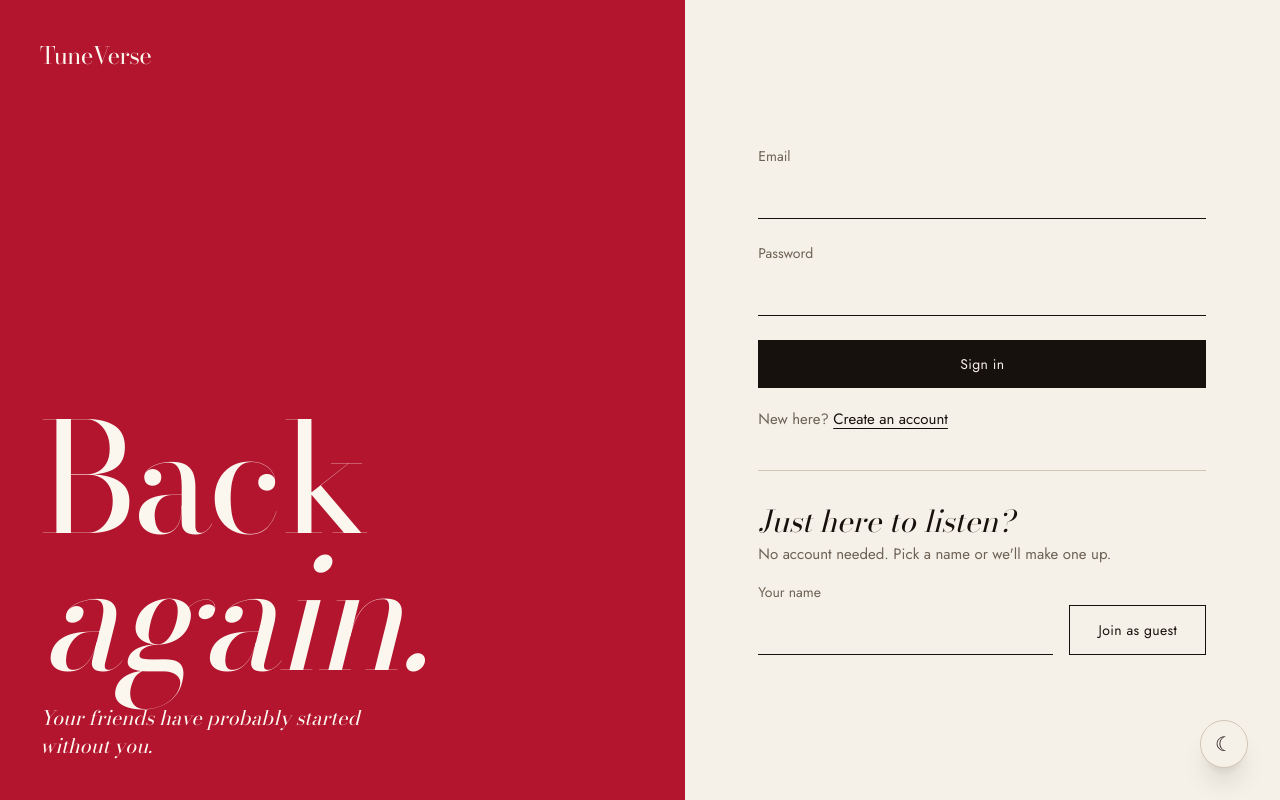
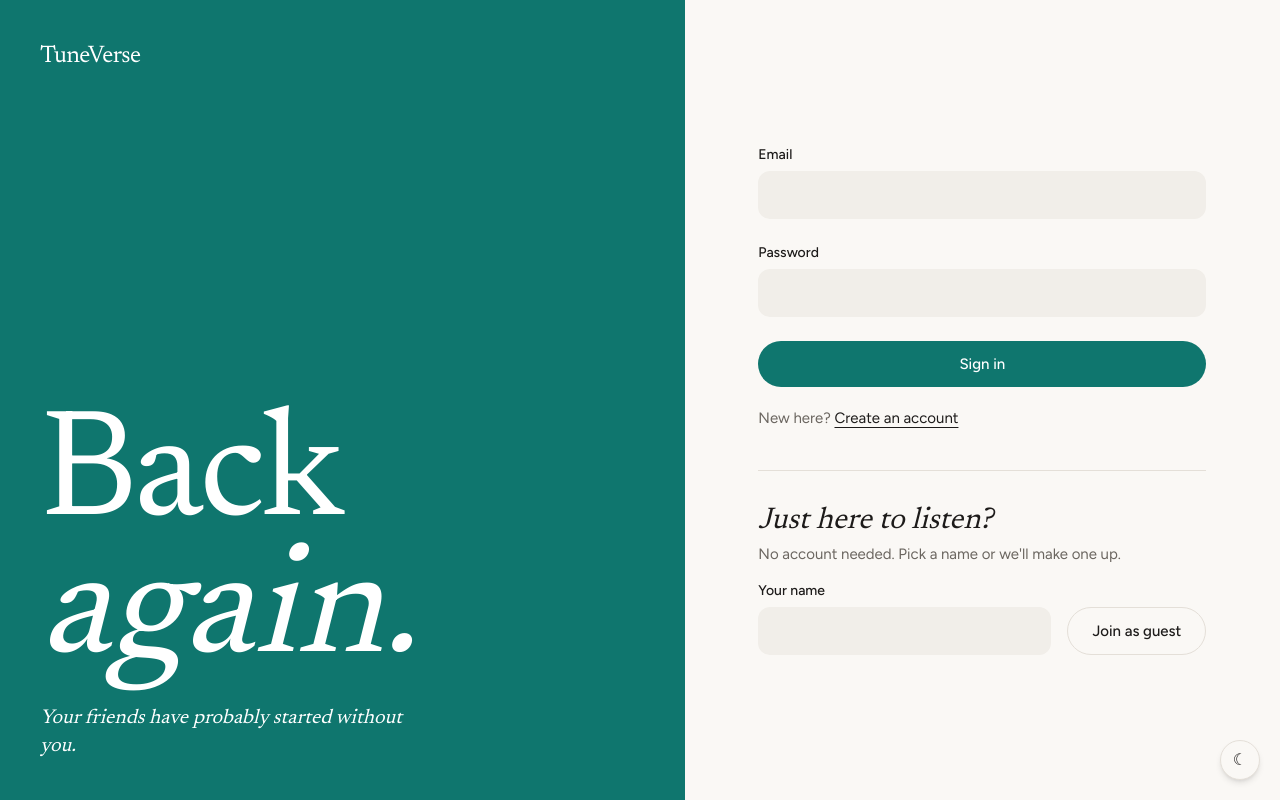
Before and after one commit to rahmanfaizur/TuneVerse, a Next.js app in the folder apps/web/: page /login in a window 1280 px wide. Built offline with nearby package versions, Linux system fonts and the light colour scheme; no server answers.

Commit message:
friendlier look: figtree, warm backgrounds and teal buttons, rounder controls

```diff
--- a/apps/web/src/app/globals.css
+++ b/apps/web/src/app/globals.css
@@ -3,15 +3,15 @@
 @custom-variant dark (&:where(.dark, .dark *));
 
 :root {
-  --background: #f6f1e8;
-  --foreground: #17110d;
-  --muted: #ebe4d7;
-  --muted-foreground: #6d6256;
-  --border: #cfc5b4;
-  --accent: #17110d;
-  --accent-foreground: #f6f1e8;
-  --signal: #b3142e;
-  --signal-foreground: #fbf6ee;
+  --background: #faf8f5;
+  --foreground: #1d1b1a;
+  --muted: #f1eee9;
+  --muted-foreground: #6b6660;
+  --border: #e4dfd8;
+  --accent: #1d1b1a;
+  --accent-foreground: #faf8f5;
+  --signal: #0f766e;
+  --signal-foreground: #ffffff;
 }
 
 @theme inline {
@@ -29,15 +29,15 @@
 }
 
 .dark {
-  --background: #231c1e;
-  --foreground: #f4eee2;
-  --muted: #302729;
-  --muted-foreground: #b8ad9f;
-  --border: #4b4042;
-  --accent: #f4eee2;
-  --accent-foreground: #231c1e;
-  --signal: #f4586c;
-  --signal-foreground: #1c1517;
+  --background: #1e1c1b;
+  --foreground: #f4f1ec;
+  --muted: #2a2725;
+  --muted-foreground: #a8a29a;
+  --border: #3a3633;
+  --accent: #f4f1ec;
+  --accent-foreground: #1e1c1b;
+  --signal: #2dd4bf;
+  --signal-foreground: #0b1f1d;
 }
 
 html {
@@ -56,13 +56,29 @@ body {
   transition: background-color 0.4s ease, color 0.4s ease;
 }
 
-h1,
-h2,
-h3,
-h4,
-h5,
-h6 {
+/* The one serif touch: a single word here and there, so it never gets heavy. */
+em {
   font-family: var(--font-serif);
+  font-style: italic;
+  font-weight: 400;
+  letter-spacing: 0;
+}
+
+.field {
+  width: 100%;
+  border-radius: 0.75rem;
+  background: var(--muted);
+  padding: 0.75rem 1rem;
+  outline: none;
+  transition: box-shadow 0.2s ease;
+}
+
+.field::placeholder {
+  color: var(--muted-foreground);
+}
+
+.field:focus {
+  box-shadow: 0 0 0 2px var(--signal);
 }
 
 @keyframes float-up {
@@ -256,10 +272,6 @@ h6 {
   }
 }
 
-.masthead {
-  font-size: clamp(4.5rem, 21.5vw, 30rem);
-}
-
 .skeleton {
   background: linear-gradient(100deg, var(--muted) 30%, var(--border) 50%, var(--muted) 70%);
   background-size: 250% 100%;
--- a/apps/web/src/app/layout.tsx
+++ b/apps/web/src/app/layout.tsx
@@ -3,22 +3,21 @@ import { SocketProvider } from "../context/SocketContext";
 import { AuthProvider } from "../context/AuthContext";
 import { SpotifyProvider } from "../context/SpotifyContext";
 import { Toaster } from "sonner";
-import { Bodoni_Moda, Jost } from "next/font/google";
+import { Figtree, Newsreader } from "next/font/google";
 import { ThemeProvider } from "../components/ThemeProvider";
 import { ThemeToggle } from "../components/ThemeToggle";
 import NavigationProgress from "../components/NavigationProgress";
 
-const bodoni = Bodoni_Moda({
+const figtree = Figtree({
   subsets: ["latin"],
-  style: ["normal", "italic"],
-  axes: ["opsz"],
-  variable: "--font-serif",
+  variable: "--font-sans",
   display: "swap",
 });
 
-const jost = Jost({
+const newsreader = Newsreader({
   subsets: ["latin"],
-  variable: "--font-sans",
+  style: ["italic"],
+  variable: "--font-serif",
   display: "swap",
 });
 
@@ -29,7 +28,7 @@ export default function RootLayout({
 }) {
   return (
     <html lang="en" suppressHydrationWarning>
-      <body className={`${bodoni.variable} ${jost.variable} font-sans antialiased`}>
+      <body className={`${figtree.variable} ${newsreader.variable} font-sans antialiased`}>
         <ThemeProvider
           attribute="class"
           defaultTheme="system"
@@ -42,13 +41,13 @@ export default function RootLayout({
                 {children}
                 <ThemeToggle />
                 <Toaster
-                  position="top-center"
+                  position="bottom-center"
                   toastOptions={{
                     style: {
                       background: "var(--foreground)",
                       color: "var(--background)",
                       border: "none",
-                      borderRadius: 0,
+                      borderRadius: 12,
                       fontFamily: "var(--font-sans)",
                     },
                   }}
--- a/apps/web/src/components/Button.tsx
+++ b/apps/web/src/components/Button.tsx
@@ -1,13 +1,12 @@
 import { ButtonHTMLAttributes } from "react";
 import Spinner from "./Spinner";
 
-type Variant = "ink" | "signal" | "outline" | "quiet";
+type Variant = "primary" | "outline" | "quiet";
 
 const VARIANTS: Record<Variant, string> = {
-    ink: "bg-accent text-accent-foreground enabled:hover:bg-signal enabled:hover:text-signal-foreground",
-    signal: "bg-signal text-signal-foreground enabled:hover:bg-accent enabled:hover:text-accent-foreground",
-    outline: "border border-foreground text-foreground enabled:hover:bg-foreground enabled:hover:text-background",
-    quiet: "text-foreground underline underline-offset-4 enabled:hover:text-signal",
+    primary: "rounded-full bg-signal px-6 py-3 font-medium text-signal-foreground enabled:hover:opacity-90",
+    outline: "rounded-full border border-border px-6 py-3 font-medium enabled:hover:bg-muted",
+    quiet: "text-foreground underline-offset-4 enabled:hover:text-signal enabled:hover:underline",
 };
 
 interface ButtonProps extends ButtonHTMLAttributes<HTMLButtonElement> {
@@ -17,7 +16,7 @@ interface ButtonProps extends ButtonHTMLAttributes<HTMLButtonElement> {
 }
 
 export default function Button({
-    variant = "ink",
+    variant = "primary",
     loading = false,
     loadingText,
     disabled,
@@ -25,14 +24,12 @@ export default function Button({
     children,
     ...props
 }: ButtonProps) {
-    const padding = variant === "quiet" ? "" : "px-7 py-3.5";
-
     return (
         <button
             {...props}
             disabled={disabled || loading}
             aria-busy={loading}
-            className={`inline-flex items-center justify-center gap-2.5 text-sm tracking-wide transition-[color,background-color,opacity,transform] duration-300 active:enabled:scale-[0.98] disabled:cursor-not-allowed ${loading ? "" : "disabled:opacity-35"} ${padding} ${VARIANTS[variant]} ${className}`}
+            className={`inline-flex items-center justify-center gap-2 text-[15px] transition-[color,background-color,opacity,transform] duration-200 active:enabled:scale-[0.98] disabled:cursor-not-allowed ${loading ? "opacity-80" : "disabled:opacity-40"} ${VARIANTS[variant]} ${className}`}
         >
             {loading && <Spinner />}
             {loading ? loadingText ?? children : children}
--- a/apps/web/src/components/LoadingScreen.tsx
+++ b/apps/web/src/components/LoadingScreen.tsx
@@ -17,7 +17,7 @@ export default function LoadingScreen({ message = "One moment" }: { message?: st
 
     return (
         <div role="status" className="fixed inset-0 z-[100] flex flex-col items-center justify-center bg-background px-6">
-            <p className="font-serif text-6xl leading-none tracking-tight md:text-8xl" aria-hidden="true">
+            <p className="text-5xl font-semibold leading-none tracking-tight md:text-6xl" aria-hidden="true">
                 {MASTHEAD.split("").map((letter, i) => (
                     <span key={i} className="inline-block overflow-hidden align-bottom">
                         <span className="masthead-letter inline-block" style={{ animationDelay: `${i * 55}ms` }}>
@@ -27,9 +27,9 @@ export default function LoadingScreen({ message = "One moment" }: { message?: st
                 ))}
             </p>
 
-            <div className="loader-rule mt-7 h-px w-44 overflow-hidden bg-border md:w-64" />
+            <div className="loader-rule mt-6 h-0.5 w-40 overflow-hidden rounded-full bg-border" />
 
-            <p className="mt-5 font-serif text-base italic text-muted-foreground">{message}</p>
+            <p className="mt-5 text-base text-muted-foreground">{message}</p>
 
             <div className={`mt-8 h-10 text-center text-sm text-muted-foreground transition-opacity duration-500 ${isSlow ? "opacity-100" : "pointer-events-none opacity-0"}`}>
                 <p>Still working on it. The server may be waking up.</p>
--- a/apps/web/src/components/TextField.tsx
+++ b/apps/web/src/components/TextField.tsx
@@ -8,12 +8,8 @@ interface TextFieldProps extends InputHTMLAttributes<HTMLInputElement> {
 export default function TextField({ label, hint, id, ...props }: TextFieldProps) {
     return (
         <div>
-            <label htmlFor={id} className="block text-sm text-muted-foreground">{label}</label>
-            <input
-                id={id}
-                {...props}
-                className="mt-1 w-full border-b border-foreground bg-transparent py-2.5 text-lg outline-none transition-colors placeholder:text-muted-foreground/60 focus:border-signal"
-            />
+            <label htmlFor={id} className="block text-sm font-medium">{label}</label>
+            <input id={id} {...props} className="field mt-1.5" />
             {hint && <p className="mt-1.5 text-sm text-muted-foreground">{hint}</p>}
         </div>
     );
--- a/apps/web/src/components/ThemeToggle.tsx
+++ b/apps/web/src/components/ThemeToggle.tsx
@@ -16,8 +16,8 @@ export function ThemeToggle() {
     return (
         <button
             onClick={() => setTheme(theme === "dark" ? "light" : "dark")}
-            className="fixed bottom-8 right-8 w-12 h-12 rounded-full border border-border bg-background text-foreground flex items-center justify-center hover:scale-110 hover:bg-accent hover:text-accent-foreground transition-all duration-300 z-50 shadow-xl font-serif text-xl"
-            aria-label="Toggle Theme"
+            className="fixed bottom-5 right-5 z-50 flex h-10 w-10 items-center justify-center rounded-full border border-border bg-background text-foreground shadow-md transition-colors hover:bg-muted"
+            aria-label="Switch between light and dark"
         >
             {theme === "dark" ? "☀" : "☾"}
         </button>
```
